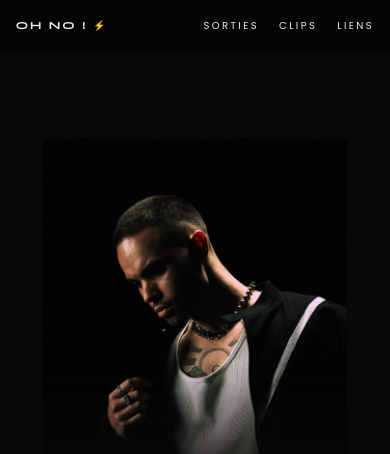
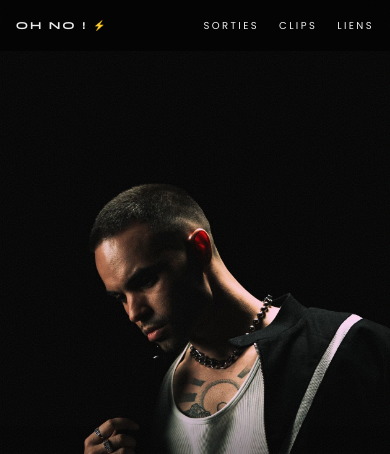
Before and after one commit to Kossap/kossap.github.io, a plain HTML site: page index.html in a window 390 px wide. Shown: the top 454 px of the page. Drawn offline with Linux system fonts and the light colour scheme.

Commit message:
Téléphone : l'entrée remplit l'écran sans vide, Sorties à 56 px des boutons et seulement au défilement ; photo sans cadre
Co-Authored-By: Claude Opus 5.5 <noreply@anthropic.com>

```diff
--- a/index.html
+++ b/index.html
@@ -59,7 +59,10 @@
   .hero-me { display: grid; justify-items: center; }
   .hero-me img { margin-top: -16px; width: min(78%, 360px); height: auto; aspect-ratio: 1260 / 1500; object-fit: cover;
     -webkit-mask-image: linear-gradient(180deg, #000 62%, transparent 96%); mask-image: linear-gradient(180deg, #000 62%, transparent 96%);
-    opacity: 0; transform: scale(1.03); animation: settle 2.4s cubic-bezier(.2,.7,.2,1) forwards; }
+    opacity: 0; transform: scale(1.03); animation: settle 2.4s cubic-bezier(.2,.7,.2,1) forwards;
+    /* La photo passe sous le grain (z-index -1), comme le fond : son noir se confond avec la page, sans cadre visible (15/11/2026).
+       Les pochettes et les clips restent au-dessus du grain, en couleurs d'origine (10/11/2026). */
+    position: relative; z-index: -2; }
   .hero-text { position: relative; z-index: 2; display: grid; justify-items: center; gap: 10px; margin-top: clamp(-64px, -10vw, -32px); text-align: center; }
   .wordmark { font-family: var(--display); font-weight: 500; font-size: clamp(34px, 10vw, 56px); line-height: 1; letter-spacing: .06em; }
   .ohno { font-family: var(--display); font-weight: 300; font-size: 13px; letter-spacing: .12em; white-space: nowrap; }
@@ -222,10 +225,26 @@
     .release h3, .clip h3 { font-size: 10.5px; }
     .links .name { font-size: 12px; }
   }
-  /* Téléphone et fenêtres étroites : l'entrée prend tout l'écran, la barre « Sorties » n'apparaît qu'en faisant défiler. */
+  /* Téléphone et fenêtres étroites (15/11/2026) : l'entrée remplit exactement l'écran, sans vide sous les boutons.
+     La photo prend toute la hauteur libre (au plus la largeur de l'écran) et les boutons restent en bas de l'écran.
+     « Sorties » suit à 56 px des boutons, mais ne s'affiche qu'au premier défilement :
+     rien n'apparaît sous l'entrée à l'arrivée, même derrière la barre transparente de Safari. */
   @media (max-width: 1023px) {
-    .hero { min-height: 100svh; align-content: center; }
-    .hero-me img { width: auto; height: min(calc(100svh - 340px), 430px, calc(min(78vw, 360px) * 1.19)); }
+    :root { --pad: max(clamp(16px, 4vw, 48px), env(safe-area-inset-left, 0px), env(safe-area-inset-right, 0px)); }
+    .hero { display: flex; flex-direction: column; min-height: 100vh; min-height: 100svh; padding-bottom: 24px; }
+    .hero-me { position: relative; flex: 1 1 0; min-height: 220px; display: flex; flex-direction: column; justify-content: flex-end; margin: 0 calc(var(--pad) * -1); }
+    .hero-me img { position: absolute; left: 0; right: 0; bottom: 0; margin: 0 auto; width: auto; height: auto; max-width: 100%; max-height: 100%; }
+    .hero-text { margin-top: 0; padding-bottom: 21px; }
+    .hero-single { flex: none; align-self: center; }
+    .hero + section.block { padding-top: 32px; }
+    .js main > section.block { transition: opacity .6s ease; }
+    .js:not(.scrolled) main > section.block { opacity: 0; }
+  }
+  /* Téléphone à l'horizontale : photo à gauche, single à droite, comme sur ordi. */
+  @media (max-width: 1023px) and (orientation: landscape) and (max-height: 540px) {
+    .hero { flex-direction: row; align-items: stretch; justify-content: center; gap: clamp(24px, 6vw, 64px); padding-bottom: 16px; }
+    .hero-me { flex: none; width: calc((100vh - 72px) * .84); width: calc((100svh - 72px) * .84); min-height: 0; margin: 0; }
+    .hero-single { align-self: center; width: min(46vw, 380px); padding-top: 0; }
   }
   /* Écrans tactiles : aucun effet de survol, les liens restent fixes quand on les touche. */
   @media (hover: none) {
@@ -329,6 +348,20 @@
 </dialog>
 
 <script>
+  // Téléphone : la suite de la page (Sorties, Clips, Liens) s'affiche au premier défilement, jamais à l'arrivée.
+  (() => {
+    const root = document.documentElement;
+    const reveal = () => {
+      if (scrollY < 2 && location.hash.length < 2) return;
+      root.classList.add("scrolled");
+      removeEventListener("scroll", reveal);
+    };
+    addEventListener("scroll", reveal, { passive: true });
+    reveal();
+  })();
+</script>
+
+<script>
   // Un clic sur un son ouvre le lecteur Spotify intégré (extrait de 30 s sans compte Spotify).
   (() => {
     const player = document.getElementById("player");
```
